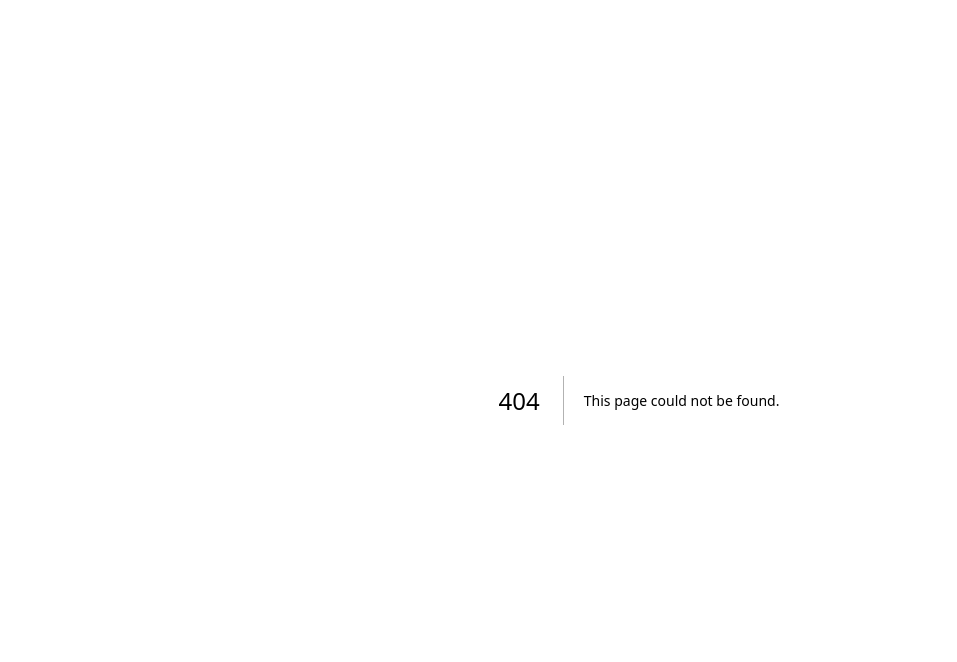
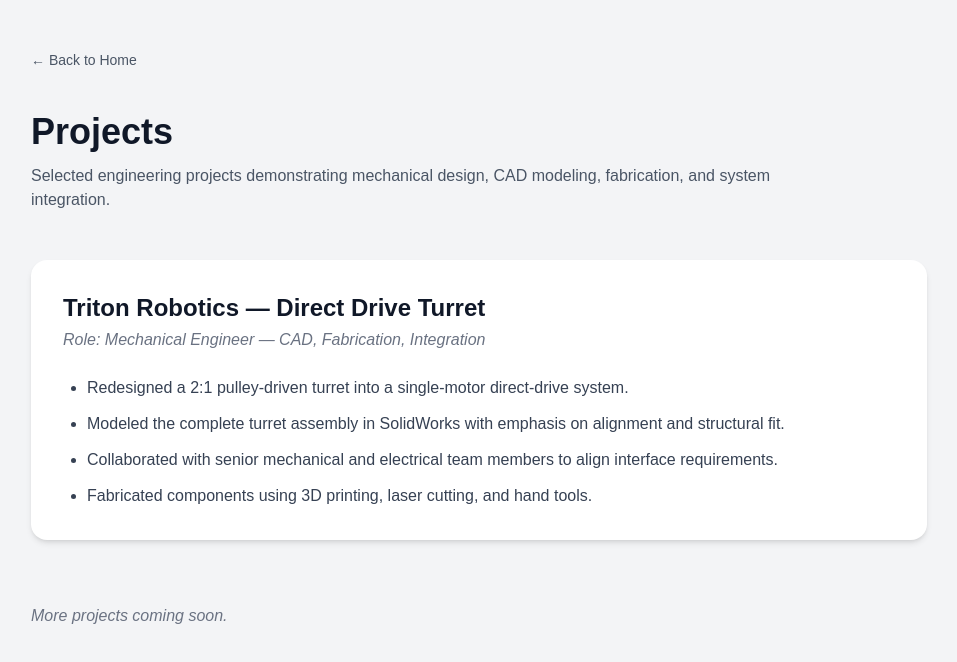
Before and after one commit to manimhungry/Alex-Portfolio, a Next.js app: page /projects in a window 1280 px wide. Before the commit this address had no page. Shown: the top 662 px of the page, without its empty margins (1-958 px from the left). Built offline with nearby package versions, Linux system fonts and the light colour scheme.

Commit message:
Add projects page with consistent design

```diff
--- /dev/null
+++ b/app/projects/page.tsx
@@ -0,0 +1,60 @@
+import Link from "next/link";
+
+export default function ProjectsPage() {
+  return (
+    <main className="min-h-screen bg-[#f3f4f6] text-gray-900 px-8 py-12">
+
+      {/* Back to home */}
+      <div className="mb-10">
+        <Link
+          href="/"
+          className="text-sm text-gray-600 hover:text-black transition"
+        >
+          ← Back to Home
+        </Link>
+      </div>
+
+      {/* Page header */}
+      <h1 className="text-4xl font-bold mb-3">
+        Projects
+      </h1>
+
+      <p className="text-gray-600 mb-12 max-w-3xl">
+        Selected engineering projects demonstrating mechanical design,
+        CAD modeling, fabrication, and system integration.
+      </p>
+
+      {/* PROJECT CARD */}
+      <section className="max-w-4xl bg-white rounded-2xl shadow-md p-8 mb-16">
+        <h2 className="text-2xl font-semibold mb-1">
+          Triton Robotics — Direct Drive Turret
+        </h2>
+
+        <p className="italic text-gray-500 mb-6">
+          Role: Mechanical Engineer — CAD, Fabrication, Integration
+        </p>
+
+        <ul className="list-disc ml-6 space-y-3 text-gray-700">
+          <li>
+            Redesigned a 2:1 pulley-driven turret into a single-motor direct-drive system.
+          </li>
+          <li>
+            Modeled the complete turret assembly in SolidWorks with emphasis on alignment and structural fit.
+          </li>
+          <li>
+            Collaborated with senior mechanical and electrical team members to align interface requirements.
+          </li>
+          <li>
+            Fabricated components using 3D printing, laser cutting, and hand tools.
+          </li>
+        </ul>
+      </section>
+
+      {/* Placeholder */}
+      <p className="text-gray-500 italic">
+        More projects coming soon.
+      </p>
+
+    </main>
+  );
+}
```
